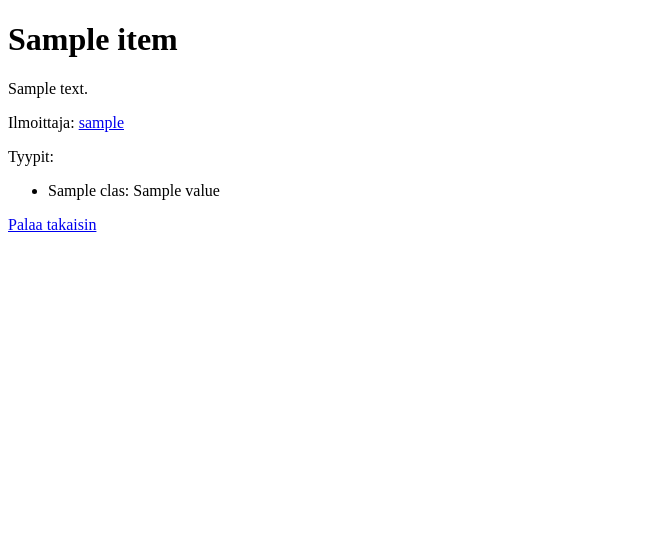
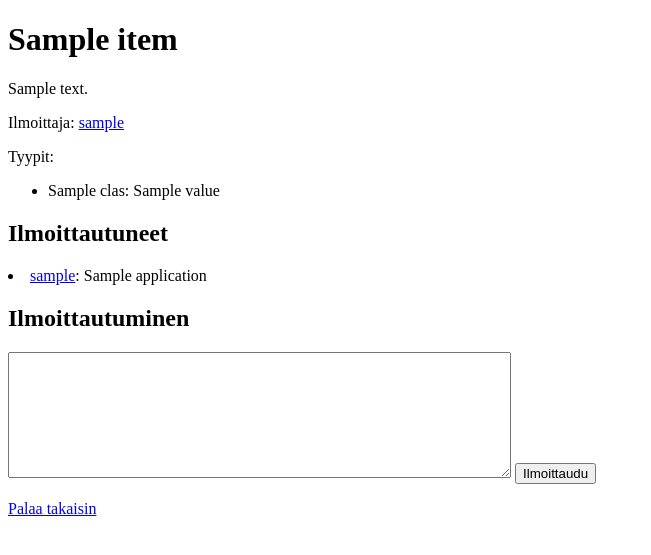
Before and after one commit to Alehound/DnD-Group-finder, a Flask app: template templates/show_item.html in a window 1280 px wide. Shown: the top 555 px of the page, without its empty margins (0-651 px from the left). Run offline with Flask 3, Linux system fonts and the light colour scheme; the template is opened without the code that fills it: most values are stand-ins (such as "Sample title", 1, 10 or a date in 2020).

Commit message:
Add sign up feature

```diff
--- a/app.py
+++ b/app.py
@@ -31,7 +31,8 @@ def show_item(item_id):
     if not item:
         abort(404)
     classes = items.get_classes(item_id)
-    return render_template("show_item.html", item=item, classes=classes)
+    sign_ups = items.get_sign_ups(item_id)
+    return render_template("show_item.html", item=item, classes=classes, sign_ups=sign_ups)
 
 @app.route("/new_item")
 def new_item():
@@ -65,6 +66,22 @@ def create_item():
     items.add_item(title, description, user_id, classes)
 
     return redirect("/")
+
+@app.route("/create_sign_up", methods=["POST"])
+def create_sign_up():
+    require_login()
+    application = request.form["application"]
+    if not application or len(application) > 1000:
+        abort(403)
+    item_id =request.form["item_id"]
+    item = items.get_item(item_id)
+    if not item:
+        abort(403)
+    user_id = session["user_id"]
+
+    items.add_sign_up(item_id, user_id, application)
+
+    return redirect("/show_item/" + str(item_id))
 
 @app.route("/edit_item/<int:item_id>")
 def edit_item(item_id):
--- a/schema.sql
+++ b/schema.sql
@@ -9,6 +9,13 @@ CREATE TABLE items (
     title TEXT,
     description TEXT,
     user_id REFERENCES users
+);
+
+CREATE TABLE sign_ups (
+    id INTEGER PRIMARY KEY,
+    item_id INTEGER REFERENCES items,
+    user_id INTEGER REFERENCES users,
+    application TEXT
 );
 
 CREATE TABLE classes (
--- a/templates/show_item.html
+++ b/templates/show_item.html
@@ -29,6 +29,19 @@
     </ul>
   </p>
   {% endif %}
+  <h2>Ilmoittautuneet</h2>
+  {% for sign_up in sign_ups %}
+  <li>
+    <a href="/user/{{ sign_up.user_id }}">{{ sign_up.username }}</a>:
+    {{ sign_up.application }}
+  </li>
+  {% endfor %}
+  <h2>Ilmoittautuminen</h2>
+  <form action="/create_sign_up" method="post">
+    <textarea name="application" rows="8" cols="60" maxlength="1000" required></textarea>
+    <input type="hidden" name="item_id" value="{{ item.id }}">
+    <input type="submit" value="Ilmoittaudu" />
+  </form>
   <p>
     <a href="/">Palaa takaisin</a>
   </p>
```
Also changed, not shown: items.py (+13 -0 lines).
